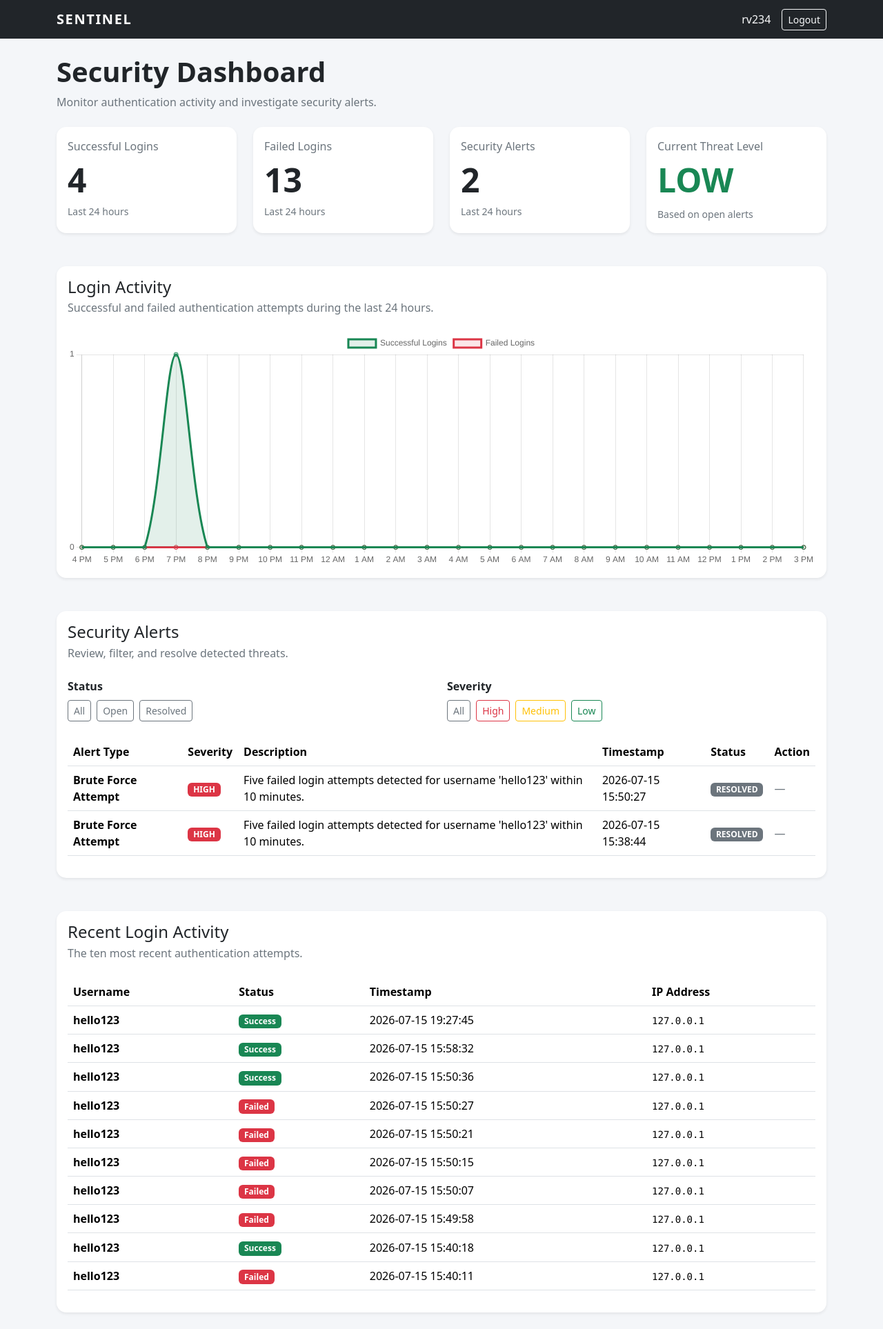
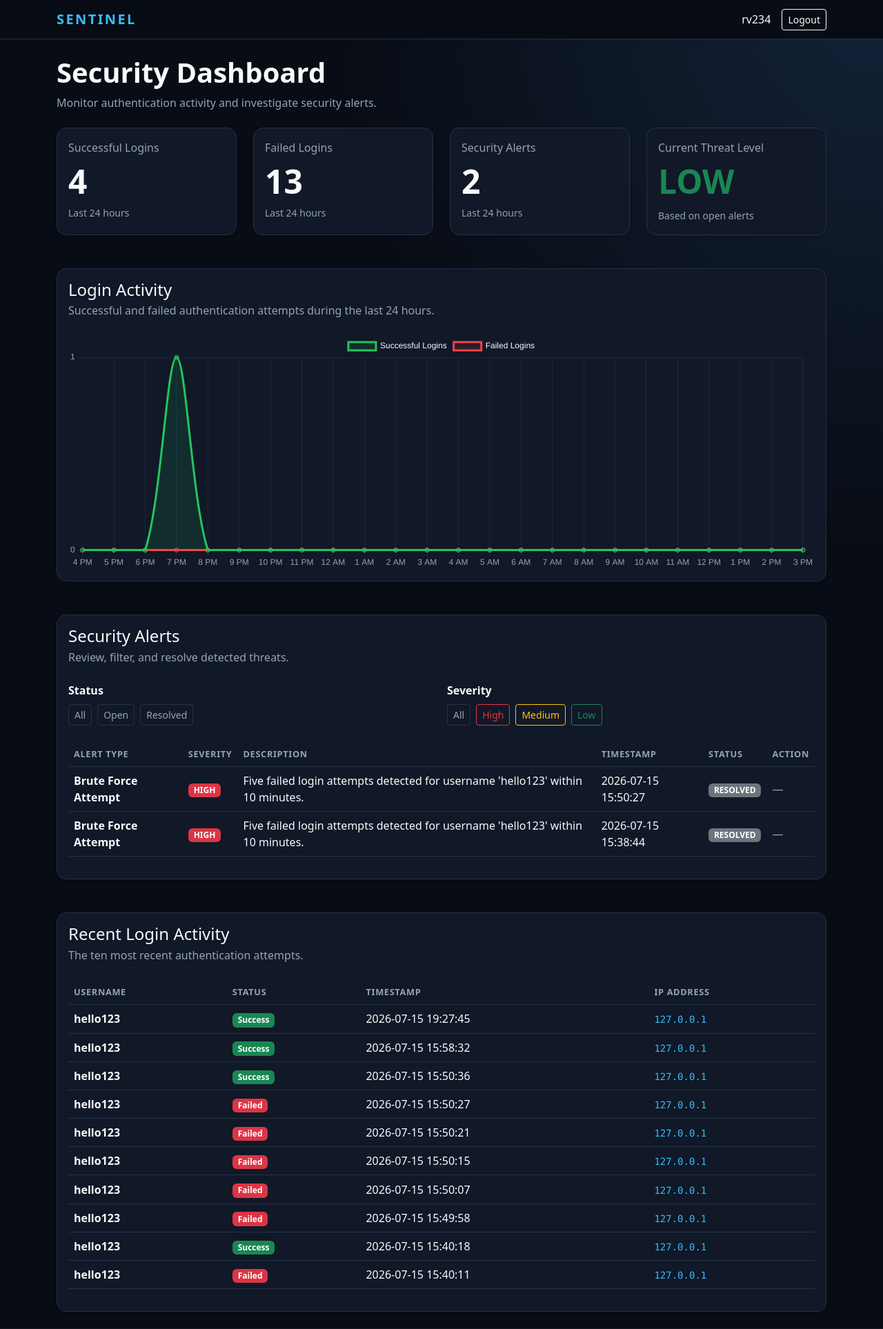
Before and after one commit to rvunnama/sentinel-security-dashboard, a Flask app: page /dashboard in a window 1280 px wide. Shown: the whole page at 69% size. Run offline with Flask 3, Linux system fonts and the light colour scheme; a user stored in the database is signed in; data comes from the database, SQL or seed files in the repository.

Commit message:
Add dark cybersecurity dashboard theme

```diff
--- a/static/style.css
+++ b/static/style.css
@@ -1,43 +1,112 @@
+:root {
+    --background: #080c14;
+    --surface: #111827;
+    --surface-light: #182233;
+    --border: #263247;
+    --text-primary: #f8fafc;
+    --text-secondary: #94a3b8;
+    --accent: #38bdf8;
+    --success: #22c55e;
+    --warning: #f59e0b;
+    --danger: #ef4444;
+}
+
 body {
-    background-color: #f4f6f9;
     min-height: 100vh;
+    margin: 0;
+    background:
+        radial-gradient(circle at top right, #132238 0, transparent 35%),
+        var(--background);
+    color: var(--text-primary);
+}
+
+.navbar {
+    background-color: rgba(8, 12, 20, 0.95) !important;
+    border-bottom: 1px solid var(--border);
+    backdrop-filter: blur(12px);
 }
 
 .navbar-brand {
-    letter-spacing: 0.08em;
+    color: var(--accent) !important;
+    letter-spacing: 0.12em;
     text-transform: uppercase;
 }
 
-.card {
-    border-radius: 14px;
+.text-secondary {
+    color: var(--text-secondary) !important;
 }
 
-.stat-card,
 .card {
+    background-color: var(--surface);
+    color: var(--text-primary);
+    border: 1px solid var(--border) !important;
+    border-radius: 14px;
     transition:
         transform 0.2s ease,
+        border-color 0.2s ease,
         box-shadow 0.2s ease;
 }
 
 .card:hover {
     transform: translateY(-2px);
-    box-shadow: 0 0.75rem 1.5rem rgba(0, 0, 0, 0.08) !important;
+    border-color: rgba(56, 189, 248, 0.45) !important;
+    box-shadow: 0 14px 32px rgba(0, 0, 0, 0.28) !important;
 }
 
-table th {
+.stat-card-number {
+    color: var(--text-primary);
+}
+
+.table {
+    --bs-table-bg: transparent;
+    --bs-table-color: var(--text-primary);
+    --bs-table-border-color: var(--border);
+    --bs-table-hover-bg: var(--surface-light);
+    --bs-table-hover-color: var(--text-primary);
+}
+
+.table thead th {
+    color: var(--text-secondary);
+    border-bottom-color: var(--border);
+    font-size: 0.8rem;
+    letter-spacing: 0.05em;
+    text-transform: uppercase;
     white-space: nowrap;
 }
 
-table td {
+.table td {
     vertical-align: middle;
 }
 
+.btn-outline-secondary {
+    color: var(--text-secondary);
+    border-color: var(--border);
+}
+
+.btn-outline-secondary:hover {
+    color: var(--text-primary);
+    background-color: var(--surface-light);
+    border-color: var(--accent);
+}
+
+.btn-dark {
+    background-color: var(--accent);
+    color: #05111d;
+    border: none;
+    font-weight: 600;
+}
+
+.btn-dark:hover {
+    background-color: #7dd3fc;
+    color: #05111d;
+}
+
 code {
-    color: inherit;
+    color: var(--accent);
 }
 
 .chart-container {
     position: relative;
+    width: 100%;
     height: 340px;
-    width: 100%;
 }
--- a/templates/dashboard.html
+++ b/templates/dashboard.html
@@ -55,7 +55,7 @@
                             Successful Logins
                         </p>
 
-                        <h2 class="display-5 fw-bold mb-1">
+                        <h2 class="display-5 fw-bold mb-1 stat-card-number">
                             {{ stats["successful_logins"] }}
                         </h2>
 
@@ -72,7 +72,7 @@
                             Failed Logins
                         </p>
 
-                        <h2 class="display-5 fw-bold mb-1">
+                        <h2 class="display-5 fw-bold mb-1 stat-card-number">
                             {{ stats["failed_logins"] }}
                         </h2>
 
@@ -90,7 +90,7 @@
                             Security Alerts
                         </p>
 
-                        <h2 class="display-5 fw-bold mb-1">
+                        <h2 class="display-5 fw-bold mb-1 stat-card-number">
                             {{ stats["total_alerts"] }}
                         </h2>
 
@@ -407,6 +407,7 @@
         </section>
     </main>
     <script src="https://cdn.jsdelivr.net/npm/chart.js@4.5.1"></script>
+
     <script>
         const chartLabels = {{ chart_labels | tojson }};
         const successfulData = {{ successful_chart_data | tojson }};
@@ -414,6 +415,7 @@
 
         const chartCanvas = document.getElementById("loginActivityChart");
 
+        if (chartCanvas) {
             new Chart(chartCanvas, {
                 type: "line",
 
@@ -424,16 +426,16 @@
                         {
                             label: "Successful Logins",
                             data: successfulData,
-                        borderColor: "#198754",
-                        backgroundColor: "rgba(25, 135, 84, 0.12)",
+                            borderColor: "#22c55e",
+                            backgroundColor: "rgba(34, 197, 94, 0.12)",
                             tension: 0.3,
                             fill: true
                         },
                         {
                             label: "Failed Logins",
                             data: failedData,
-                        borderColor: "#dc3545",
-                        backgroundColor: "rgba(220, 53, 69, 0.12)",
+                            borderColor: "#ef4444",
+                            backgroundColor: "rgba(239, 68, 68, 0.12)",
                             tension: 0.3,
                             fill: true
                         }
@@ -450,21 +452,38 @@
                     },
 
                     scales: {
+                        x: {
+                            ticks: {
+                                color: "#94a3b8"
+                            },
+                            grid: {
+                                color: "rgba(148, 163, 184, 0.10)"
+                            }
+                        },
+
                         y: {
                             beginAtZero: true,
                             ticks: {
+                                color: "#94a3b8",
                                 precision: 0
+                            },
+                            grid: {
+                                color: "rgba(148, 163, 184, 0.10)"
                             }
                         }
                     },
 
                     plugins: {
                         legend: {
-                        position: "top"
+                            labels: {
+                                color: "#f8fafc"
+                            }
                         }
                     }
                 }
             });
+        }
+    </script>
     </script>
 </body>
 </html>
```
Lines whose indentation alone changed are shown as unchanged.
